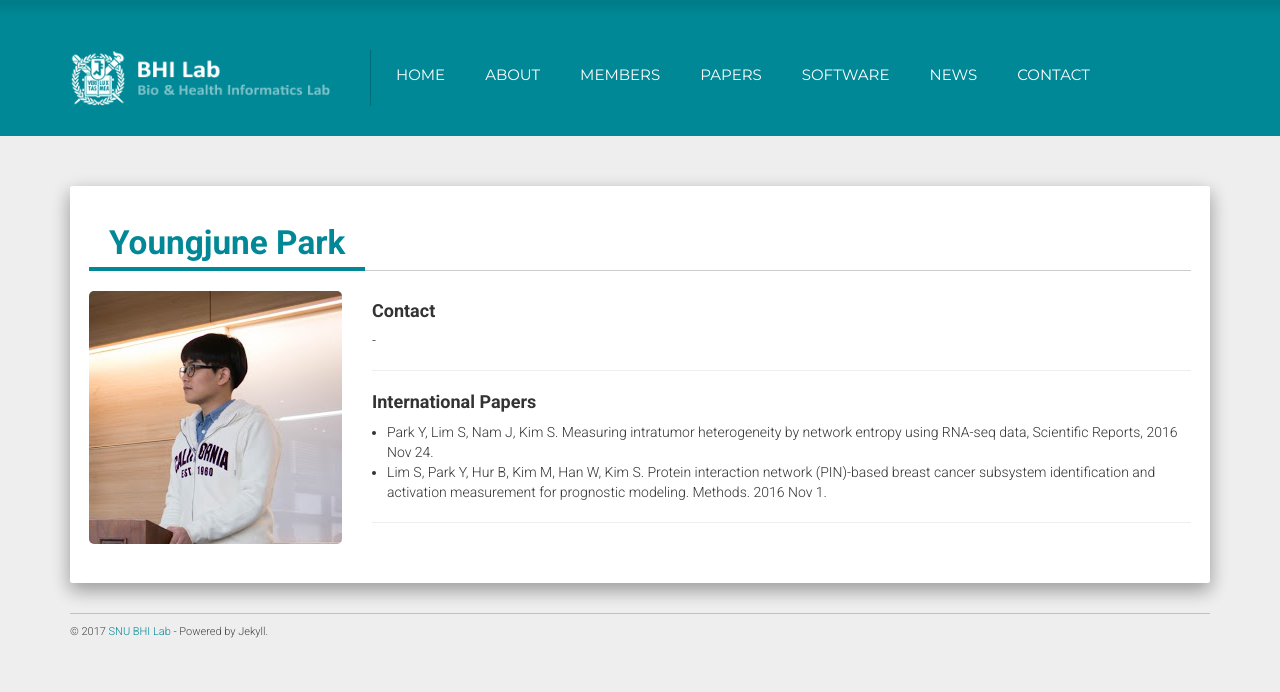
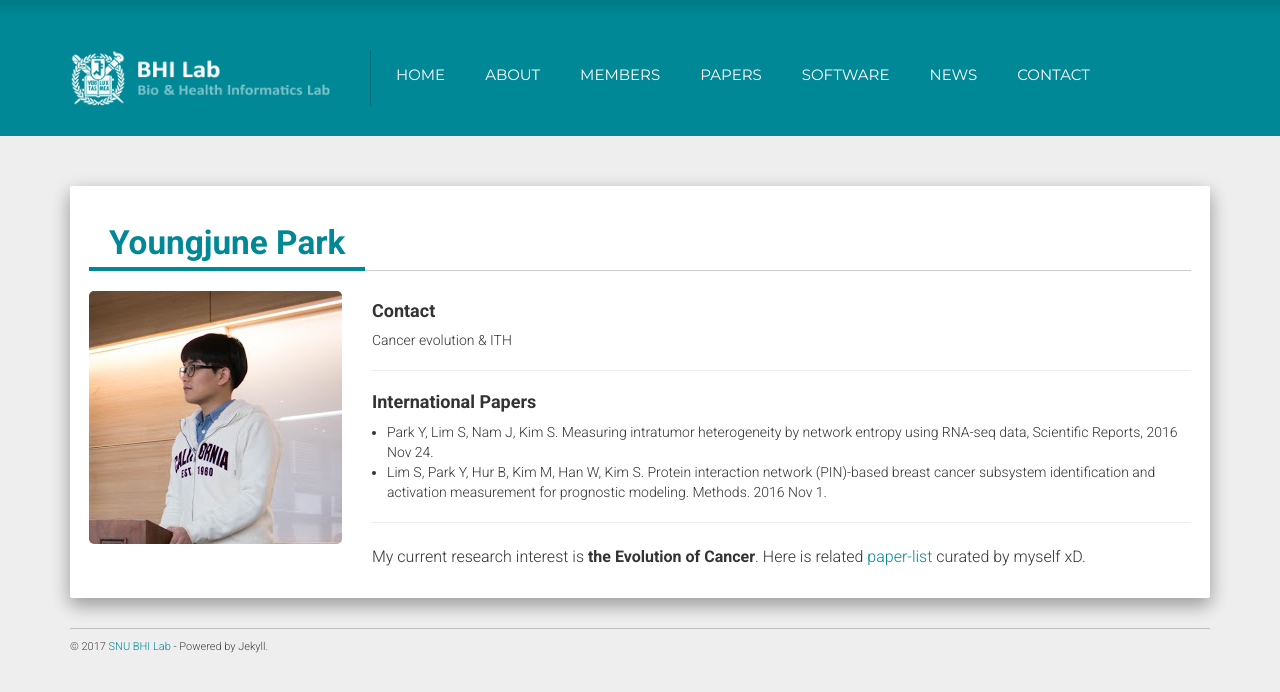
Before and after one commit to solanoon/bhi-kimlab.github.io, a Jekyll site: the page built from _members/youngjune_park.md, in a window 1280 px wide. Shown: the top 692 px of the page. Built offline with Jekyll 4.4.1, drawn with Linux system fonts in a browser that asks for light colours; nearby versions of some CDN libraries.

Commit message:
my intro

```diff
--- a/_members/youngjune_park.md
+++ b/_members/youngjune_park.md
@@ -4,5 +4,6 @@ title:  "Youngjune Park"
 type: ms
 tag: "Park Y"
 img: "youngjune_park.jpg"
-contact: "-"
+contact: "Cancer evolution & ITH"
 ---
+My current research interest is **the Evolution of Cancer**. Here is related [paper-list](https://github.com/iron-lion/Awesome-CancerEvolution) curated by myself xD.
```
